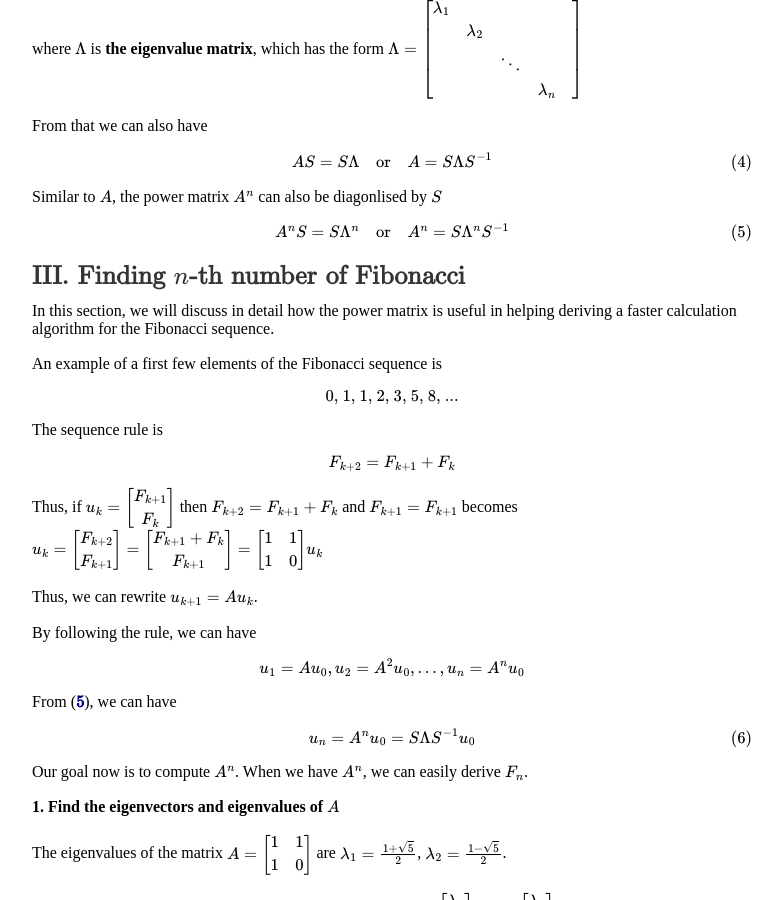
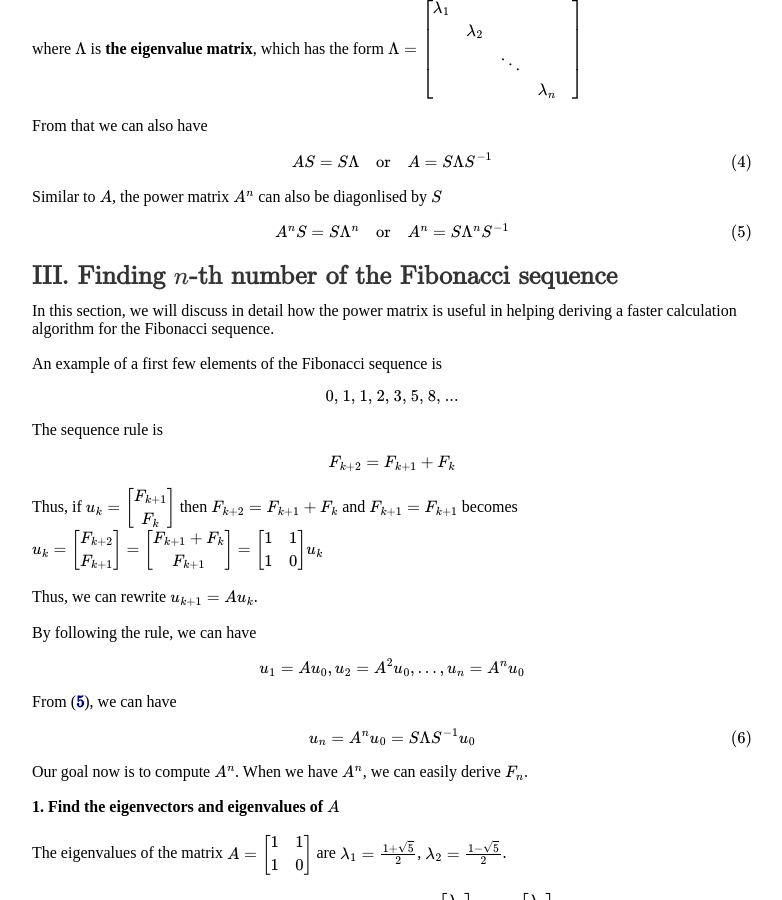
Before and after one commit to newbiettn/newbiettn.github.io, a Jekyll site: the page built from _posts/2017-02-25-find-fibonacci-number-using-the-power-matrix.md, in a window 1280 px wide and 900 px high, scrolled down 1249 px. Shown: the whole window, without its empty margins (208-990 px from the left). Built offline with Jekyll 4.4.1, drawn with Linux system fonts in a browser that asks for light colours; formulas are drawn with MathJax 3; comment, search, counter and statistics services are not loaded.

Commit message:
update post

```diff
--- a/_posts/2017-02-25-find-fibonacci-number-using-the-power-matrix.md
+++ b/_posts/2017-02-25-find-fibonacci-number-using-the-power-matrix.md
@@ -77,7 +77,8 @@ A^n S = S \Lambda^n \quad \text{or} \quad A^n = S \Lambda^n S^{-1}
 \end{align}
 $$
 
-#### III. Finding $n$-th number of Fibonacci
+#### III. Finding $n$-th number of the Fibonacci sequence
+
 In this section, we will discuss in detail how the power matrix is useful in helping deriving a faster calculation algorithm for the Fibonacci sequence.
 
 An example of a first few elements of the Fibonacci sequence is
```
